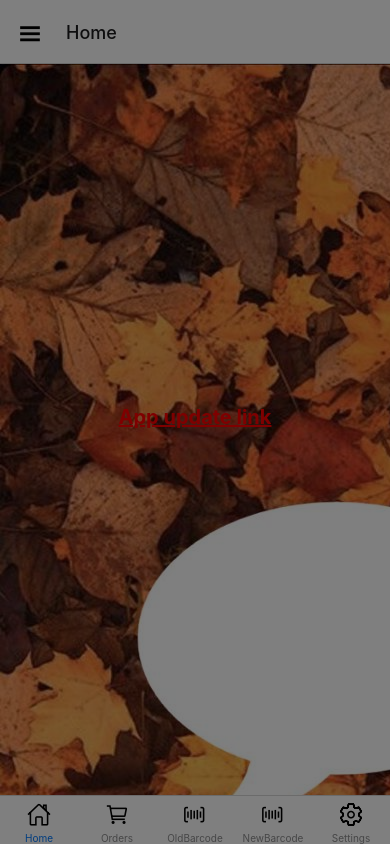
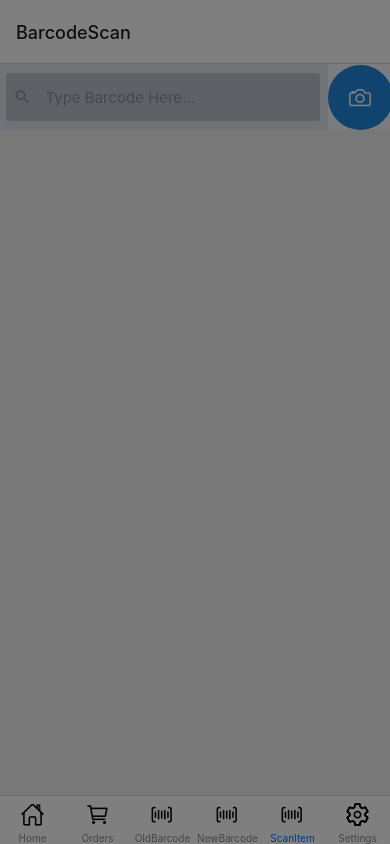
Before and after one commit to jkim8/PilotApp, a React Native app: screen /ScanItem in a window 390 px wide. Built offline with nearby package versions, Linux system fonts and the light colour scheme.

Commit message:
scan Item add

```diff
--- a/App.tsx
+++ b/App.tsx
@@ -5,6 +5,8 @@ import DrawerNavigation from './src/routers/DrawerNavigation';
 import ValidationCheck from './src/routers/ValidationCheck';
 import {createStackNavigator} from '@react-navigation/stack';
 import {QueryClient, QueryClientProvider} from 'react-query';
+import NewBarcodeComponent from './src/components/NewBarcodeComponent';
+import ScanItem from './src/pages/ScanItem';
 
 const queryClient = new QueryClient();
 
@@ -34,6 +36,11 @@ function App() {
               component={DrawerNavigation}
               options={{animationEnabled: false, headerShown: false}}
             />
+            <RootStack.Screen
+              name="NewBarcodeComponent"
+              component={NewBarcodeComponent}
+            />
+            <RootStack.Screen name="ScanItem" component={ScanItem} />
           </RootStack.Navigator>
         ) : (
           <RootStack.Navigator>
--- a/package.json
+++ b/package.json
@@ -17,6 +17,8 @@
     "@react-navigation/native": "^6.0.13",
     "@react-navigation/native-stack": "^6.9.1",
     "@react-navigation/stack": "^6.3.4",
+    "@rneui/base": "^4.0.0-rc.7",
+    "@rneui/themed": "^4.0.0-rc.7",
     "@types/react-native-vector-icons": "^6.4.12",
     "axios": "0.26.0",
     "deprecated-react-native-prop-types": "^2.3.0",
--- a/src/components/NewBarcodeComponent.tsx
+++ b/src/components/NewBarcodeComponent.tsx
@@ -15,7 +15,7 @@ import {RNCamera} from 'react-native-camera';
 import Icon from 'react-native-vector-icons/Ionicons';
 import {useIsFocused} from '@react-navigation/native';
 
-function NewBarcodeComponent() {
+function NewBarcodeComponent({navigation}) {
   const [barcode, setBarcode] = useState('');
   const [shouldReadBarcode, setShouldReadBarcode] = useState(true);
   const isFocused = useIsFocused();
@@ -48,7 +48,7 @@ function NewBarcodeComponent() {
         Alert.alert('Barcode Scanned', `Barcode: ${barcode}`, [
           {
             text: 'Reset',
-            onPress: () => resetBarcod(),
+            onPress: () => navigation.pop(),
             style: 'default',
           },
         ]);
--- a/src/pages/Orders.tsx
+++ b/src/pages/Orders.tsx
@@ -4,16 +4,16 @@ import {
   View,
   StyleSheet,
   Image,
-  Button,
   ActivityIndicator,
   Dimensions,
 } from 'react-native';
 import axios from 'axios';
-import {useEffect, useState} from 'react';
+import {useState} from 'react';
+import {useQuery} from 'react-query';
 
 const WIDTH = Dimensions.get('window').width;
 const BASE_URL =
-  'https://glborderpadserverapitest.azurewebsites.net/api/GLBOrderPads/SelectItemByNameRange?companySeq=5&searchStr=annie&viewCount=10&page=';
+  'https://glborderpadserverapitest.azurewebsites.net/api/GLBOrderPads/SelectItemByNameRange?companySeq=5&searchStr=annie&viewCount=100&page=1';
 
 const Item = ({item}: any) => (
   <View style={styles.listItem}>
@@ -48,50 +48,21 @@ const Item = ({item}: any) => (
 function Orders({navigation}: any) {
   const [itemList, setItemList] = useState([]);
   const [loading, setLoading] = useState(false);
-  const [listPage, setListPage] = useState(1);
-  const [bottomLoading, setBottomLoading] = useState(false);
-
-  useEffect(() => {
-    setLoading(true);
-
-    getData();
-  }, []);
 
   const getData = async () => {
     try {
-      const response = await axios
-        .get(`${BASE_URL}${listPage}`)
-        .then(response => {
-          if (listPage > 1) {
-            let arr = [...itemList, ...response.data];
-            setItemList(arr);
-          } else {
-            setItemList(response.data);
-          }
-          setBottomLoading(false);
-        });
+      await axios.get(BASE_URL).then(response => setItemList(response.data));
     } catch (e) {
       console.log(e);
     }
     setLoading(false);
   };
-
-  const onEndReached = async () => {
-    setBottomLoading(true);
-    let pageNumber = listPage + 1;
-    setListPage(pageNumber);
-    getData();
-  };
+  const {isLoading, isError, data, error} = useQuery('getData', getData);
 
   const renderItem = ({item}: any) => <Item item={item} />;
   return (
     <View style={styles.container}>
-      {/* <Text>Order List</Text>
-      <Button
-        title="Open Detail"
-        onPress={() => navigation.navigate('OrderDetail')}
-      /> */}
-      {loading ? (
+      {isLoading ? (
         <View style={styles.loading}>
           <ActivityIndicator size="large" color={'gray'} />
         </View>
@@ -100,11 +71,6 @@ function Orders({navigation}: any) {
           data={itemList}
           renderItem={renderItem}
           keyExtractor={item => item.BarCode}
-          onEndReached={onEndReached}
-          onEndReachedThreshold={0.5}
-          ListFooterComponent={
-            bottomLoading === true ? <ActivityIndicator /> : null
-          }
         />
       )}
     </View>
--- /dev/null
+++ b/src/pages/ScanItem.tsx
@@ -0,0 +1,96 @@
+import {createNativeStackNavigator} from '@react-navigation/native-stack';
+import {
+  Dimensions,
+  StyleSheet,
+  Text,
+  TouchableHighlight,
+  View,
+} from 'react-native';
+import Icon from 'react-native-vector-icons/Ionicons';
+import NewBarcodeComponent from '../components/NewBarcodeComponent';
+import {SearchBar} from '@rneui/themed';
+import {useState} from 'react';
+
+const Stack = createNativeStackNavigator();
+const WIDTH = Dimensions.get('window').width;
+
+function BarcodeScan({navigation}: any) {
+  const [search, setSearch] = useState('');
+
+  const updateSearch = search => {
+    setSearch(search);
+  };
+  return (
+    <View style={styles.container}>
+      <View style={styles.searchContainer}>
+        <SearchBar
+          placeholder="Type Barcode Here..."
+          inputStyle={{fontSize: 15}}
+          onChangeText={updateSearch}
+          value={search}
+          lightTheme={true}
+          containerStyle={{width: WIDTH - 60}}
+        />
+        <TouchableHighlight
+          style={styles.button}
+          onPress={() => navigation.navigate('New Barcode Scanner')}>
+          <View style={styles.buttonContainer}>
+            <Icon
+              style={styles.icon}
+              name="camera-outline"
+              size={25}
+              color="white"
+            />
+          </View>
+        </TouchableHighlight>
+      </View>
+    </View>
+  );
+}
+
+function ScanItem() {
+  return (
+    <Stack.Navigator>
+      <Stack.Screen name="BarcodeScan" component={BarcodeScan} />
+      <Stack.Screen
+        name="New Barcode Scanner"
+        component={NewBarcodeComponent}
+      />
+    </Stack.Navigator>
+  );
+}
+
+const styles = StyleSheet.create({
+  container: {
+    flex: 1,
+    alignItems: 'center',
+  },
+  searchContainer: {
+    flexDirection: 'row',
+    alignItems: 'center',
+    backgroundColor: '#F7FAFC',
+  },
+  buttonContainer: {
+    flexGrow: 1,
+    height: 65,
+    width: 65,
+    flexDirection: 'row',
+    justifyContent: 'center',
+    alignItems: 'center',
+    backgroundColor: '#2188dd',
+    borderRadius: 50,
+  },
+  button: {
+    flexGrow: 1,
+    justifyContent: 'center',
+    alignItems: 'center',
+  },
+  icon: {},
+  text: {
+    fontSize: 20,
+    color: 'white',
+    fontWeight: '700',
+  },
+});
+
+export default ScanItem;
--- a/src/routers/TabNavigation.tsx
+++ b/src/routers/TabNavigation.tsx
@@ -9,6 +9,7 @@ import OldBarcodeScan from '../pages/OldBarcodeScan';
 import NewBarcodeScan from '../pages/NewBarcodeScan';
 import NewBarcodeComponent from '../components/NewBarcodeComponent';
 import OldBarcodeComponent from '../components/OldBarcodeComponent';
+import ScanItem from '../pages/ScanItem';
 
 const Tab = createBottomTabNavigator();
 
@@ -49,6 +50,15 @@ function TabNavigation() {
           tabBarIcon: () => <Icon name="barcode-outline" size={25} />,
         }}
       />
+      <Tab.Screen
+        name="ScanItem"
+        component={ScanItem}
+        options={{
+          unmountOnBlur: true,
+          headerShown: false,
+          tabBarIcon: () => <Icon name="barcode-outline" size={25} />,
+        }}
+      />
 
       <Tab.Screen
         name="Settings"
```
Also changed, not shown: 1 other file (tests, documents, lock files or other folders).
